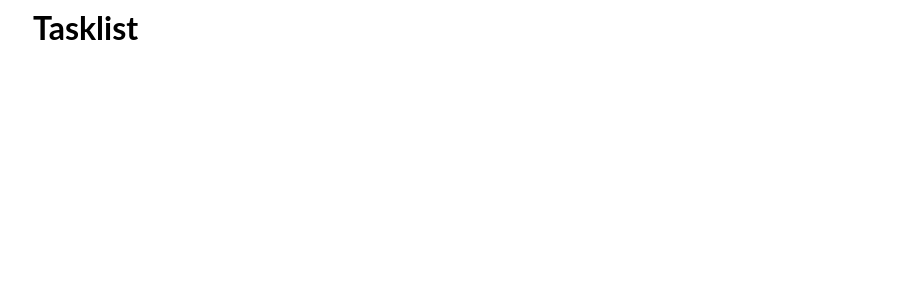
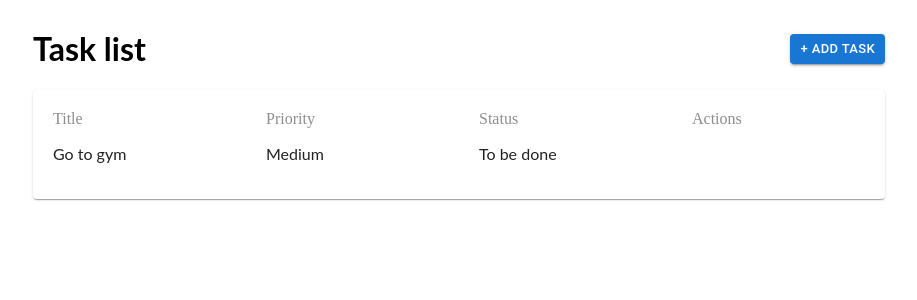
Before and after one commit to dstrivedi/task-list, a React (Create React App) app: page / in a window 1280 px wide. Shown: the top 300 px of the page, without its empty margins (181-1098 px from the left). Built offline with nearby package versions, Linux system fonts and the light colour scheme.

Commit message:
1 file modified, 4 added, 1 deleted

```diff
--- a/src/App.tsx
+++ b/src/App.tsx
@@ -1,12 +1,14 @@
 import * as React from 'react';
 import './style.css';
 import Container from '@mui/material/Container';
-import TaskList from '../components/TaskList';
+import TaskList from './components/TaskList/TaskList';
+import Header from './components/Header/Header';
 
 export default function App() {
   return (
     <Container maxWidth="md">
-      <h1>Tasklist</h1>
+      <Header />
+      <TaskList />
     </Container>
   );
 }
--- /dev/null
+++ b/src/components/Header/Header.css
@@ -0,0 +1,8 @@
+.header {
+  display: flex;
+  align-items: center;
+}
+
+.header h1 {
+  flex: 1;
+}
--- /dev/null
+++ b/src/components/Header/Header.tsx
@@ -0,0 +1,18 @@
+import Box from '@mui/material/Box';
+import Button from '@mui/material/Button';
+import * as React from 'react';
+
+import './Header.css';
+
+export default function Header() {
+  return (
+    <div className="header">
+      <h1>Task list</h1>
+      <div>
+        <Button size="small" variant="contained">
+          + Add task
+        </Button>
+      </div>
+    </div>
+  );
+}
--- /dev/null
+++ b/src/components/TaskList/TaskList.css
@@ -0,0 +1,14 @@
+.taskCard {
+  display: flex;
+}
+
+.taskCard div {
+  margin: 10px;
+  padding: 10px;
+  flex: 1;
+}
+
+.taskCard div span {
+  font-size: medium;
+  color: rgb(141, 141, 141);
+}
--- /dev/null
+++ b/src/components/TaskList/TaskList.tsx
@@ -0,0 +1,33 @@
+import { CardHeader, Container } from '@mui/material';
+
+import * as React from 'react';
+import Card from '@mui/material/Card';
+import CardContent from '@mui/material/CardContent';
+
+import './TaskList.css';
+import Typography from '@mui/material/Typography';
+
+export default function TaskList() {
+  return (
+    <div className="taskList">
+      <Card className="taskCard">
+        <div>
+          <span>Title</span>
+          <p>Go to gym</p>
+        </div>
+        <div>
+          <span>Priority</span>
+          <p>Medium</p>
+        </div>
+        <div>
+          <span>Status</span>
+          <p>To be done</p>
+        </div>
+        <div>
+          <span>Actions</span>
+          <p></p>
+        </div>
+      </Card>
+    </div>
+  );
+}
```
Also changed, not shown: src/components/TaskList.tsx (deleted, +0 -8 lines).
